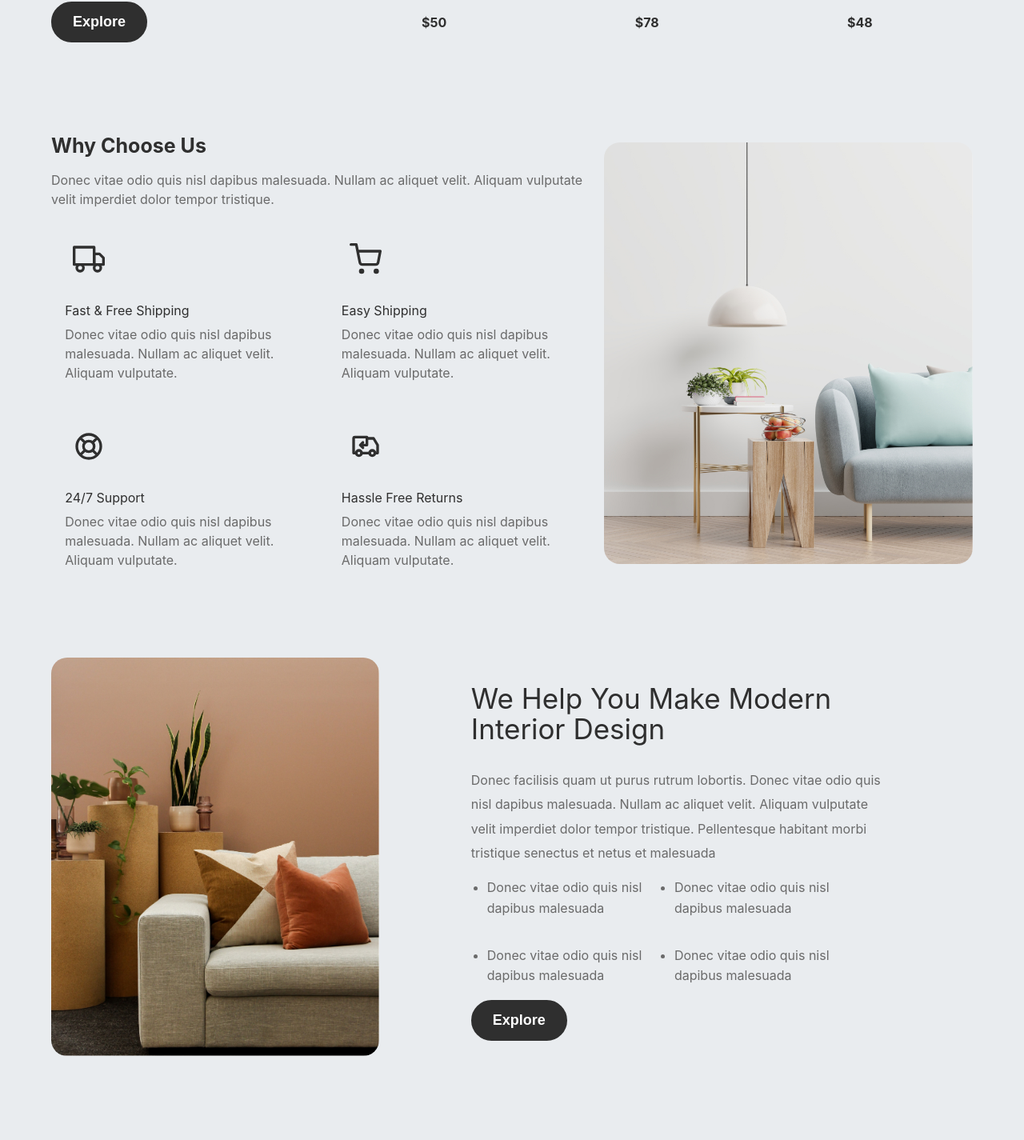
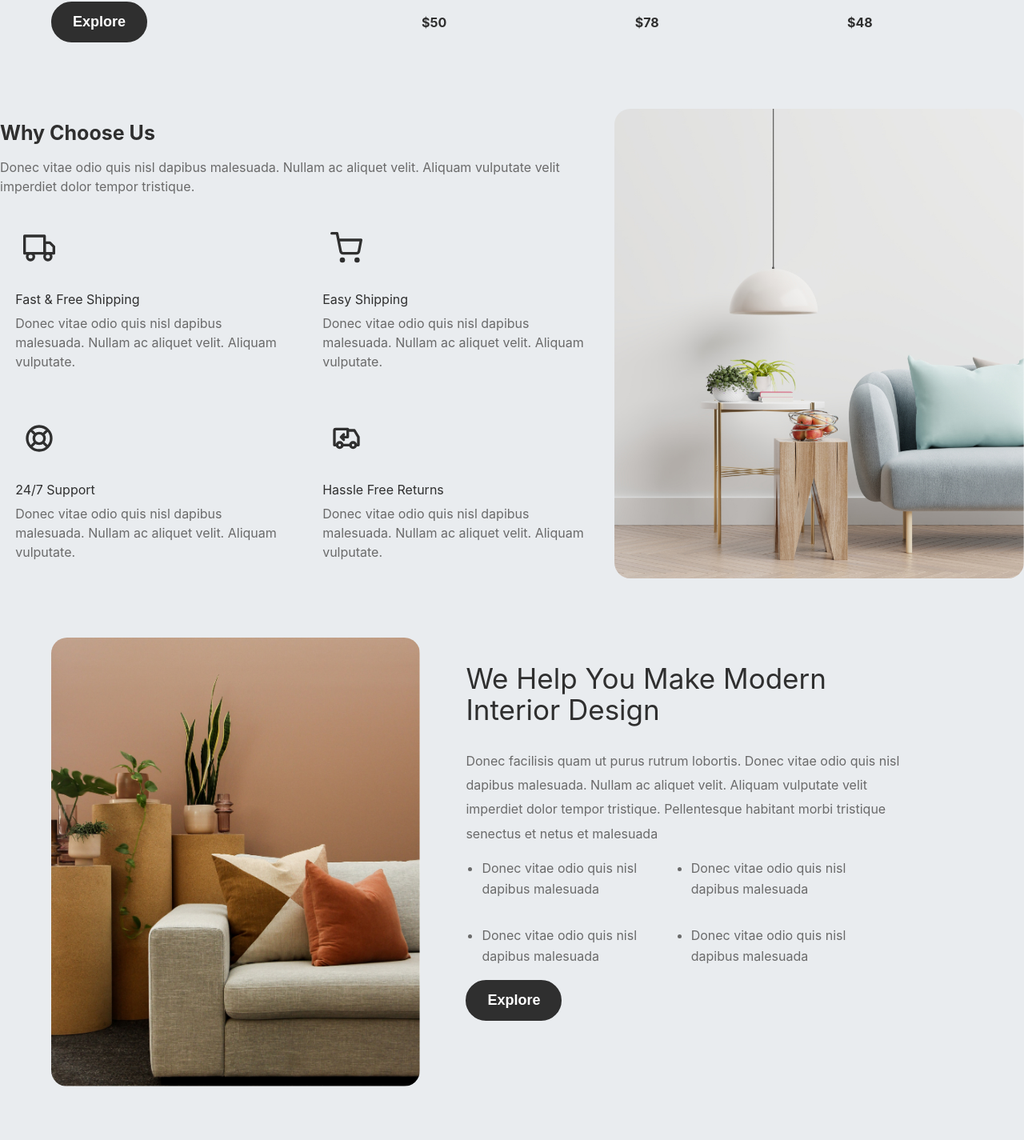
Before and after one commit to BridgetKas/InteriorApp, a React (Vite) app: page / in a window 1280 px wide. Shown: the part 1247-2672 px from the top of the page at 80% size. Built offline with nearby package versions, Linux system fonts and the light colour scheme.

Commit message:
Fixed Home Page and the CSS styles

```diff
--- a/src/pages/home/home.module.css
+++ b/src/pages/home/home.module.css
@@ -105,10 +105,6 @@
     transform:translateY(10px);
 }
 
-.qualitiesContainer {
-    padding:1rem 5%;
-}
-
 .qualityTitle {
     color:var(--black)
 }
@@ -154,7 +150,7 @@
 }
 
 .promiseContainer {
-    padding:0.2rem 10%;
+    padding:0.2rem 5%;
 }
 
 .promiseTitle {
```
